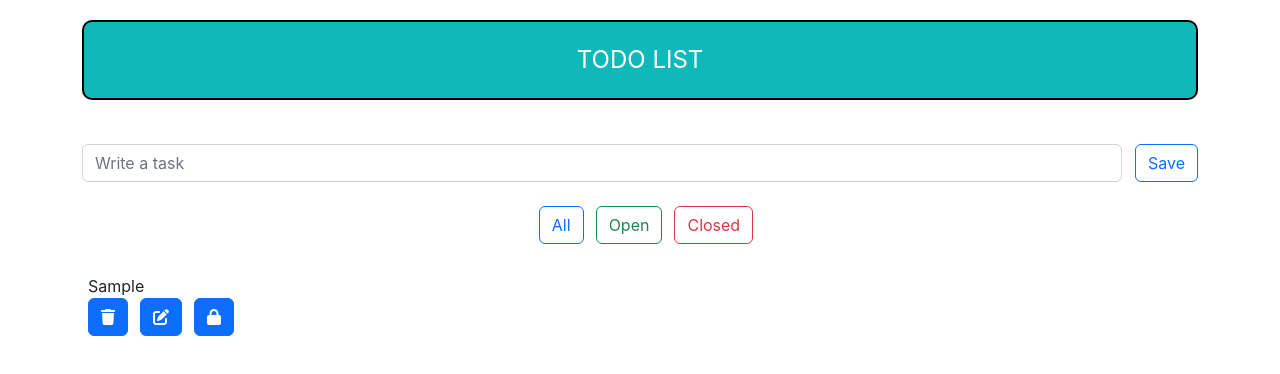
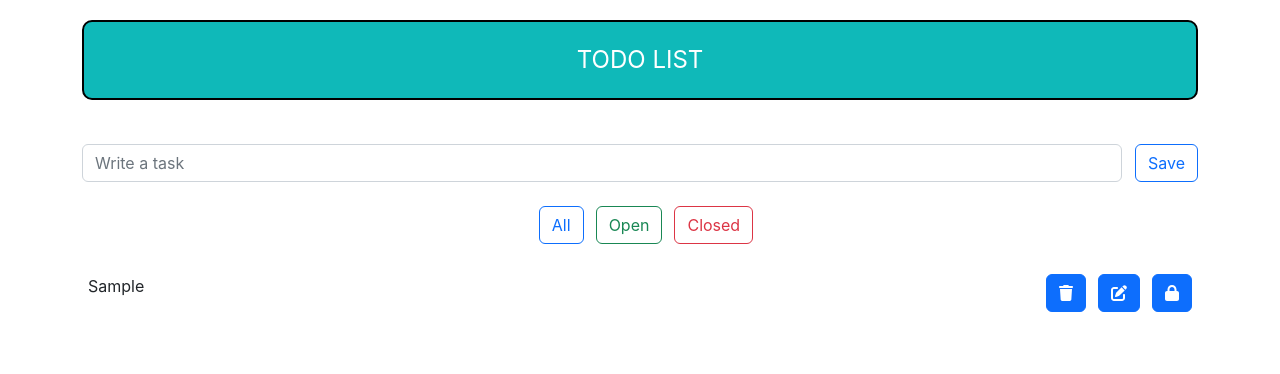
Before and after one commit to Mnetace/local-todo-list-react, a React (Create React App) app: page / in a window 1280 px wide. Both pictures are taken after typing "Sample" into the empty fields and a click on the button "Save". Shown: the top 374 px of the page. Built offline with nearby package versions, Linux system fonts and the light colour scheme; the HTML template or start-up script is replaced by a standard one.

Commit message:
Finaly version

```diff
--- a/src/App.js
+++ b/src/App.js
@@ -6,16 +6,15 @@ import { Container } from 'react-bootstrap'
 
 function App() {
   const [todo, setTodo] = useState(() => {
-    return JSON.parse(localStorage.getItem('todo')) ?? [];
+    return JSON.parse(localStorage.getItem('todo')) ?? []
   })
 
   function addTodoItem(item) {
-      setTodo([...todo, item]);
+    setTodo([...todo, item])
   }
 
   useEffect(() => {
     localStorage.setItem('todo', JSON.stringify(todo))
-      console.log('update ls')
   }, [todo])
 
   return (
--- a/src/components/TodoItem/TodoItem.js
+++ b/src/components/TodoItem/TodoItem.js
@@ -21,7 +21,7 @@ function TodoItem({
   setValue,
 }) {
   return (
-    <div key={item.id}>
+    <div key={item.id} className={s.listItems}>
       {edit === item.id ? (
         <div>
           <input
@@ -37,7 +37,6 @@ function TodoItem({
       ) : (
         <div className={!item.status ? s.close : ''}>{item.title}</div>
       )}
-
       {edit === item.id ? (
         <div>
           <Button onClick={() => saveTodo(item.id)}>
--- a/src/components/TodoItem/TodoItem.module.css
+++ b/src/components/TodoItem/TodoItem.module.css
@@ -1,5 +1,14 @@
-.item {
-  width: 100%;
+.listItems {
+  display: flex;
+  justify-content: space-between;
+  flex-direction: row;
+  margin-top: 24px;
+  padding: 6px;
+}
+
+.listItems:hover {
+  background: #d1effd;
+  border-radius: 6px;
 }
 
 .btn {
--- a/src/components/TodoList/TodoList.js
+++ b/src/components/TodoList/TodoList.js
@@ -1,14 +1,4 @@
 import React, { useEffect, useState } from 'react'
-// import { Button } from 'react-bootstrap'
-import s from './TodoList.module.css'
-// import { FontAwesomeIcon } from '@fortawesome/react-fontawesome'
-// import {
-//   faSave,
-//   faTrash,
-//   faEdit,
-//   faLock,
-//   faLockOpen,
-// } from '@fortawesome/free-solid-svg-icons'
 import TodoFilter from '../TodoFilter/TodoFilter'
 import TodoItem from '../TodoItem/TodoItem'
 
@@ -50,20 +40,21 @@ function TodoList({ todo, setTodo }) {
   return (
     <div>
       <TodoFilter setFilteredItems={setFilteredItems} todo={todo} />
-      {filteredItems.map((item) => (
-        <div className={s.listItems}>
+      <div>
+        {filteredItems.map((item) => (
           <TodoItem
+            key={item.id}
+            item={item}
             deleteTodo={deleteTodo}
             switchItemStatus={switchItemStatus}
             editTodo={editTodo}
             saveTodo={saveTodo}
-            item={item}
             edit={edit}
             value={value}
             setValue={setValue}
           />
-        </div>
-      ))}
+        ))}
+      </div>
     </div>
   )
 }
--- a/src/components/TodoList/TodoList.module.css
+++ /dev/null
@@ -1,12 +0,0 @@
-.listItems {
-  display: flex;
-  justify-content: space-between;
-  flex-direction: row;
-  margin-top: 24px;
-  padding: 6px;
-}
-
-.listItems:hover {
-  background: #d1effd;
-  border-radius: 6px;
-}
```
